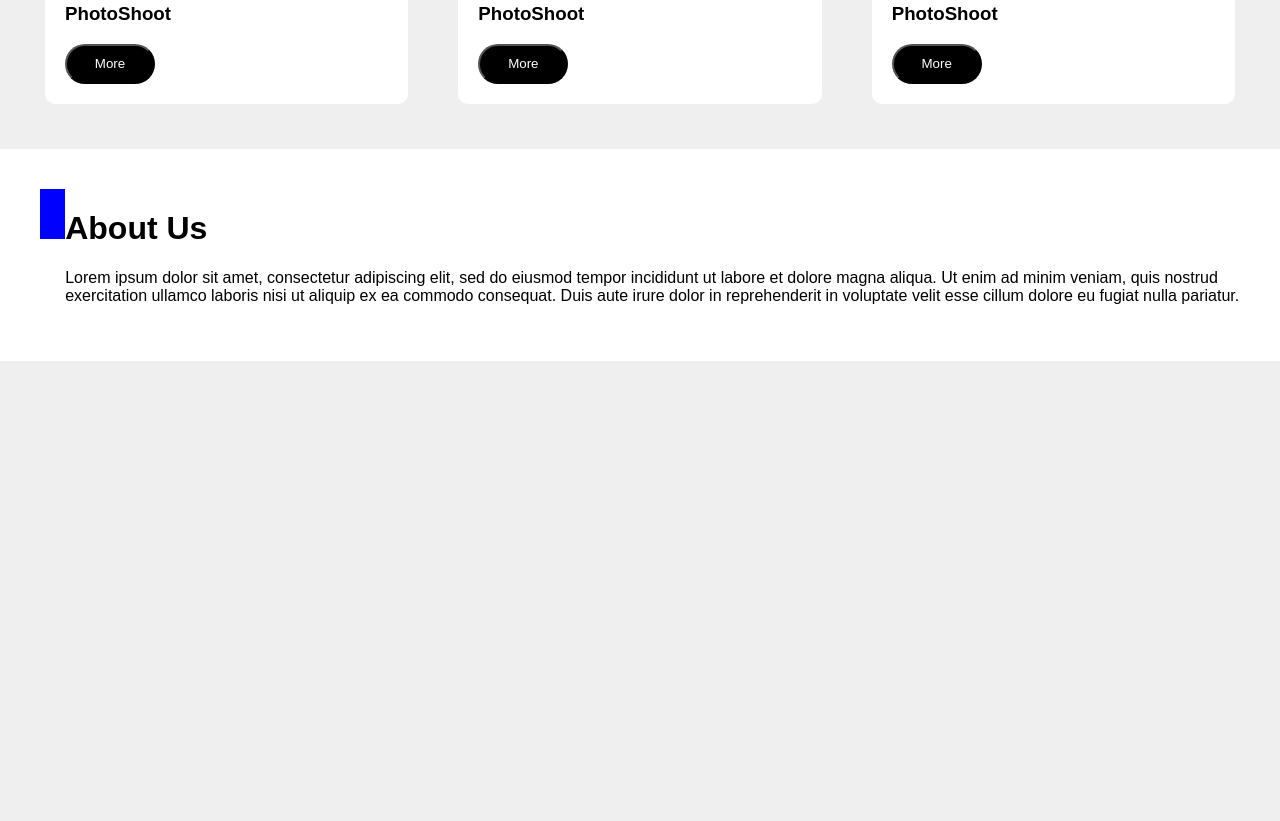
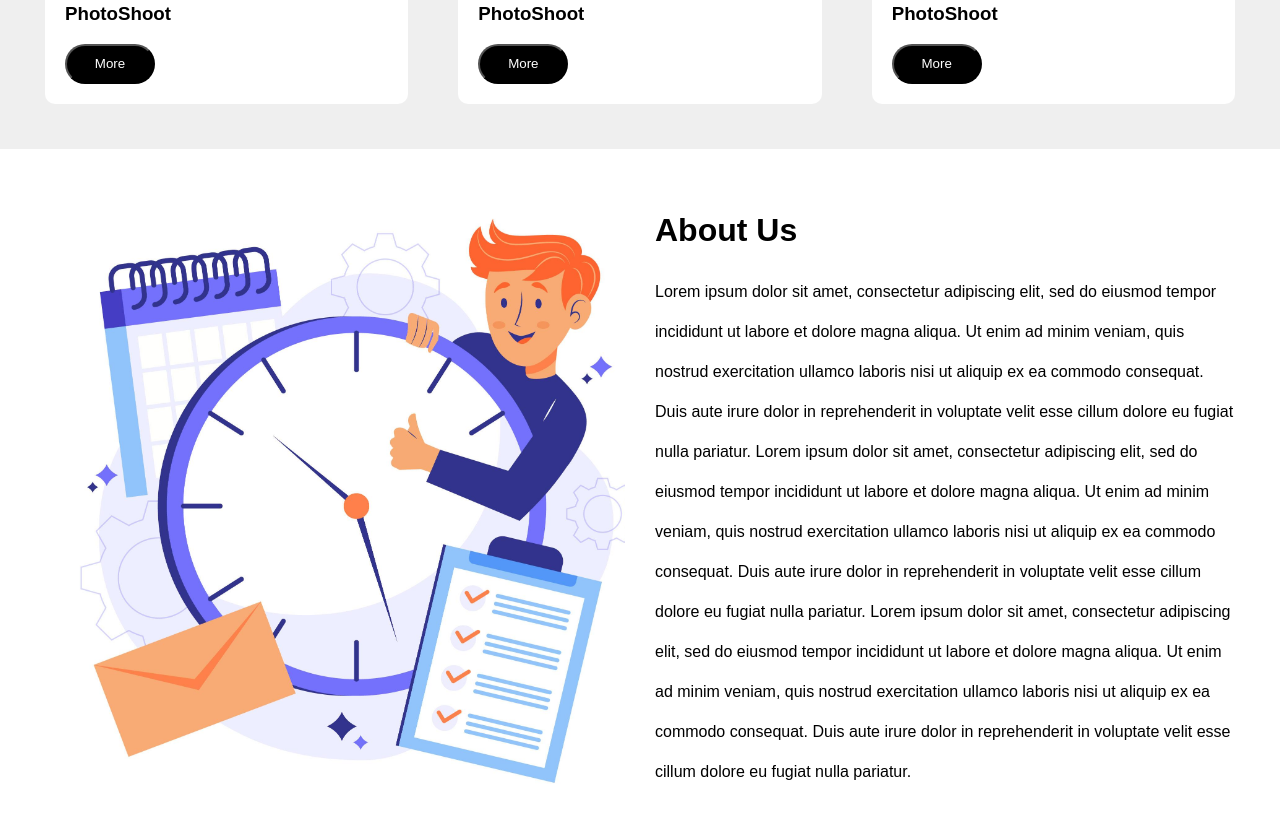
Before and after one commit to mertaseptiawan/photographer, a plain HTML site: page index.html in a window 1280 px wide. Shown: the part 1830-2651 px from the top of the page. Before the commit the page ends 2191 px from the top, so only its background shows below. Drawn offline with Linux system fonts and the light colour scheme.

Commit message:
membuat about us

```diff
--- a/assets/style.css
+++ b/assets/style.css
@@ -144,6 +144,7 @@ nav a {
 #about {
     background-color: white;
     padding: 40px;
+    justify-content: center;
 }
 
 .about-row {
@@ -151,9 +152,13 @@ nav a {
 }
 
 .about-row-column1 {
-    background-color: blue;
-    width: 50px;
-    height: 50px;
-    background-position: center;
-    background-repeat: no-repeat;
+    background-image: url(images/schedule.jpg);
+    width: 50%;
+    background-size: cover;
 }
+
+.about-row-column2 {
+    width: 50%;
+    line-height: 40px;
+    margin-left: 30px;
+}
--- a/index.html
+++ b/index.html
@@ -30,7 +30,6 @@
 
         <div id="service">
             <h1>Service</h1>
-
             <div class="row1">
                 <div class="column1"></div>
                 <div class="column2">
@@ -87,7 +86,10 @@
                 <div class="about-row-column1"></div>
                 <div class="about-row-column2">
                     <h1>About Us</h1>
-                    <p>Lorem ipsum dolor sit amet, consectetur adipiscing elit, sed do eiusmod tempor incididunt ut labore et dolore magna aliqua. Ut enim ad minim veniam, quis nostrud exercitation ullamco laboris nisi ut aliquip ex ea commodo consequat. Duis aute irure dolor in reprehenderit in voluptate velit esse cillum dolore eu fugiat nulla pariatur.</p>
+                    <p>Lorem ipsum dolor sit amet, consectetur adipiscing elit, sed do eiusmod tempor incididunt ut labore et dolore magna aliqua. Ut enim ad minim veniam, quis nostrud exercitation ullamco laboris nisi ut aliquip ex ea commodo consequat. Duis aute irure dolor in reprehenderit in voluptate velit esse cillum dolore eu fugiat nulla pariatur.
+                        Lorem ipsum dolor sit amet, consectetur adipiscing elit, sed do eiusmod tempor incididunt ut labore et dolore magna aliqua. Ut enim ad minim veniam, quis nostrud exercitation ullamco laboris nisi ut aliquip ex ea commodo consequat. Duis aute irure dolor in reprehenderit in voluptate velit esse cillum dolore eu fugiat nulla pariatur.
+                        Lorem ipsum dolor sit amet, consectetur adipiscing elit, sed do eiusmod tempor incididunt ut labore et dolore magna aliqua. Ut enim ad minim veniam, quis nostrud exercitation ullamco laboris nisi ut aliquip ex ea commodo consequat. Duis aute irure dolor in reprehenderit in voluptate velit esse cillum dolore eu fugiat nulla pariatur.
+                    </p>
                 </div>
             </div>
         </div>
```
Also changed, not shown: 3 other files.
